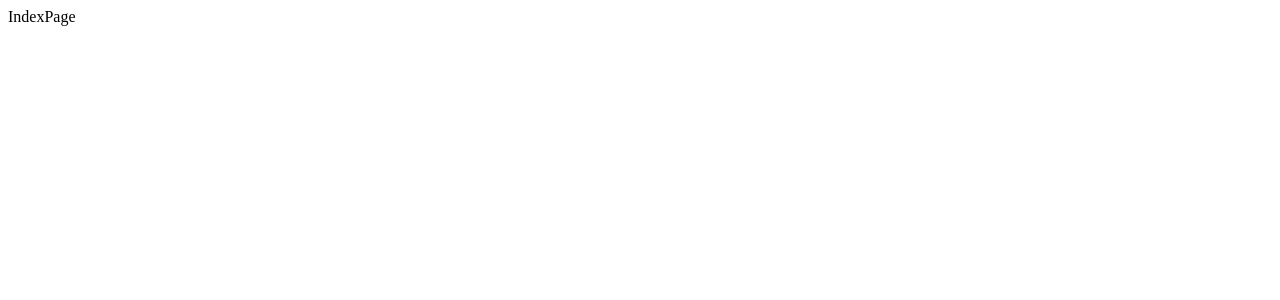
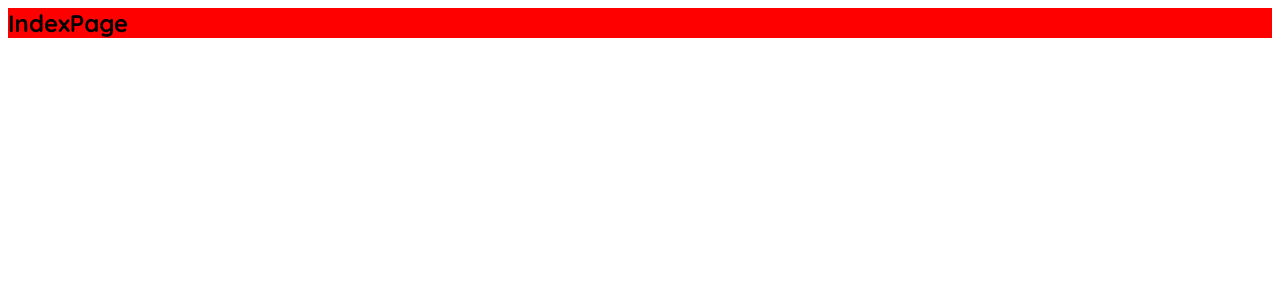
Before and after one commit to susickypavel/frontendista.cz, a Next.js app: page / in a window 1280 px wide. Shown: the top 300 px of the page. Built offline with nearby package versions, Linux system fonts and the light colour scheme.

Commit message:
feat(font): add font-face declarations into head

```diff
--- a/pages/_document.tsx
+++ b/pages/_document.tsx
@@ -5,7 +5,13 @@ import type { NextPage } from "next";
 const Document: NextPage = () => {
   return (
     <Html lang="en">
-      <Head />
+      <Head>
+        <style
+          dangerouslySetInnerHTML={{
+            __html: `@font-face{font-family:QS;src:url("/fonts/QS/700.woff2") format("woff2"),url("/fonts/QS/700.woff") format("woff");font-display:swap;font-weight:700}@font-face{font-family:QS;src:url("/fonts/QS/600.woff2") format("woff2"),url("/fonts/QS/600.woff") format("woff");font-display:swap;font-weight:600}@font-face{font-family:QS;src:url("/fonts/QS/500.woff2") format("woff2"),url("/fonts/QS/500.woff") format("woff");font-display:swap;font-weight:500}@font-face{font-family:QS;src:url("/fonts/QS/400.woff2") format("woff2"),url("/fonts/QS/400.woff") format("woff");font-display:swap;font-weight:400}@font-face{font-family:QS;src:url("/fonts/QS/300.woff2") format("woff2"),url("/fonts/QS/300.woff") format("woff");font-display:swap;font-weight:300}`,
+          }}
+        />
+      </Head>
       <body>
         <Main />
         <NextScript />
--- a/pages/index.tsx
+++ b/pages/index.tsx
@@ -1,9 +1,11 @@
 import * as React from "react";
+
+import styles from "@stylesheets/pages/index.module.scss";
 
 import type { NextPage } from "next";
 
 const IndexPage: NextPage = () => {
-  return <div>IndexPage</div>;
+  return <div className={styles.page}>IndexPage</div>;
 };
 
 export default IndexPage;
--- a/src/stylesheet/pages/index.module.scss
+++ /dev/null
@@ -1,4 +0,0 @@
-.page {
-  background: red;
-  user-select: none;
-}
--- /dev/null
+++ b/src/stylesheets/pages/index.module.scss
@@ -0,0 +1,7 @@
+.page {
+  font-family: QS, Helvetica, sans-serif;
+  font-weight: 700;
+  font-size: 24px;
+  background: red;
+  user-select: none;
+}
```
